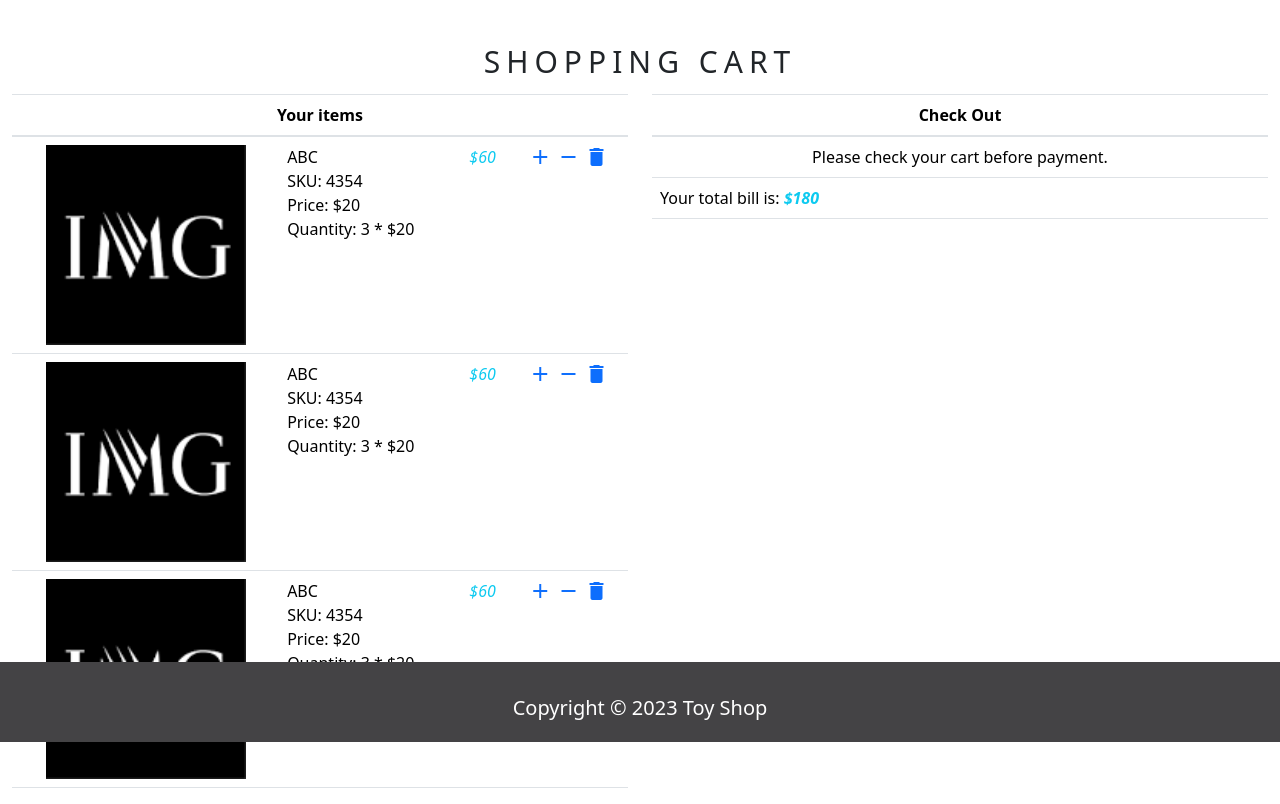
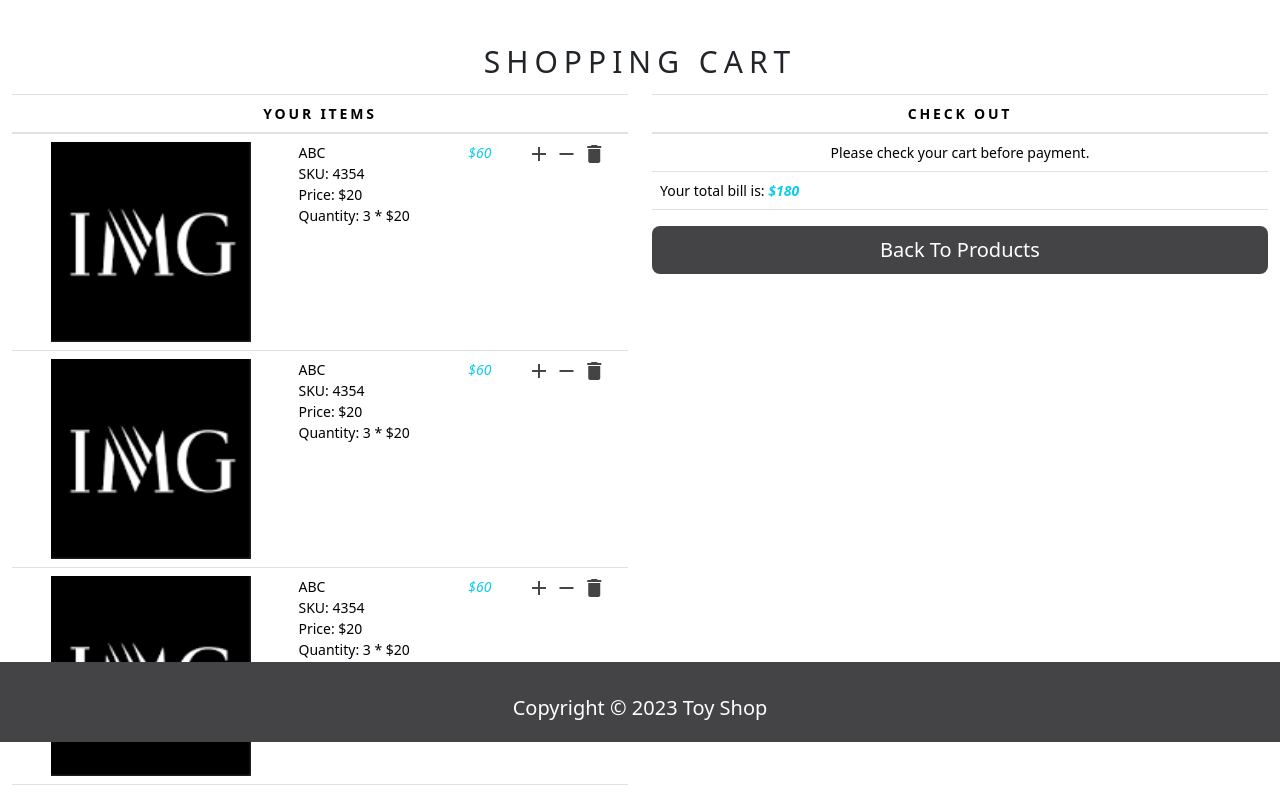
Before and after one commit to TrippyFrenemy/EccomerceWebsite, a Django app: page /cart/ in a window 1280 px wide. Shown: the part 58-862 px from the top of the page. Run offline with Django 4.2, Linux system fonts and the light colour scheme; data that the repository does not hold is empty; some libraries are stand-ins or nearby versions.

Commit message:
Add more html and css to cart page

```diff
--- /dev/null
+++ b/EccomercialWebsite/static/css/cart.css
@@ -0,0 +1,16 @@
+.cart-table {
+    min-width: 480px;
+    font-size: 14px;
+}
+
+.cart-thead {
+    font-weight: normal;
+    text-transform: uppercase;
+    letter-spacing: .2em;
+    background-color: #f8f9fa !important;
+}
+
+.cart-icon {
+    text-decoration: none;
+    color: #444345;
+}
--- a/shop/templates/base.html
+++ b/shop/templates/base.html
@@ -8,6 +8,7 @@
 
         <!--Css and bootstrap links-->
         <link rel="stylesheet" type="text/css" href="{% static "css/base.css" %}">
+        <link rel="stylesheet" type="text/css" href="{% static "css/cart.css" %}">
         <link rel="stylesheet" href="https://cdn.jsdelivr.net/npm/bootstrap@4.0.0/dist/css/bootstrap.min.css" integrity="sha384-Gn5384xqQ1aoWXA+058RXPxPg6fy4IWvTNh0E263XmFcJlSAwiGgFAW/dAiS6JXm" crossorigin="anonymous">
         <link href="https://fonts.googleapis.com/icon?family=Material+Icons" rel="stylesheet">
         <link href="https://cdn.jsdelivr.net/npm/bootstrap@5.3.0-alpha1/dist/css/bootstrap.min.css" rel="stylesheet" integrity="sha384-GLhlTQ8iRABdZLl6O3oVMWSktQOp6b7In1Zl3/Jr59b6EGGoI1aFkw7cmDA6j6gD" crossorigin="anonymous">
--- a/shop/templates/cart.html
+++ b/shop/templates/cart.html
@@ -10,8 +10,8 @@
     </div>
     <div class="row mx-auto">
         <div class="col-12 col-sm-12 col-md-12 col-lg-6 text-center">
-            <table class="table">
-                <thead>
+            <table class="table cart-table">
+                <thead class="cart-thead">
                     <tr>
                         <th colspan="4">
                             Your items
@@ -36,17 +36,17 @@
                             <div class="text-info font-italic mb-0">$60</div>
                         </td>
                         <td>
-                            <a href=""><i class="material-icons">add</i></a>
-                            <a href=""><i class="material-icons">remove</i></a>
-                            <a href=""><i class="material-icons">delete</i></a>
+                            <a href=""><i class="material-icons cart-icon">add</i></a>
+                            <a href=""><i class="material-icons cart-icon">remove</i></a>
+                            <a href=""><i class="material-icons cart-icon">delete</i></a>
                         </td>
                     </tr>
                 {% endfor %}
             </table>
         </div>
         <div class="col-12 col-sm-12 col-md-12 col-lg-6 text-center">
-            <table class="table">
-                <thead>
+            <table class="table cart-table">
+                <thead class="cart-thead">
                     <tr>
                         <th colspan="4">
                             Check Out
@@ -66,6 +66,13 @@
                     </tr>
                 </tbody>
             </table>
+            <div class="mx-auto">
+                <a href="{% url "home" %}">
+                    <button type="button" class="btn btn-lg btn-block text-white" style="background-color: #444345">
+                        Back To Products
+                    </button>
+                </a>
+            </div>
         </div>
     </div>
 {% endblock %}
```
